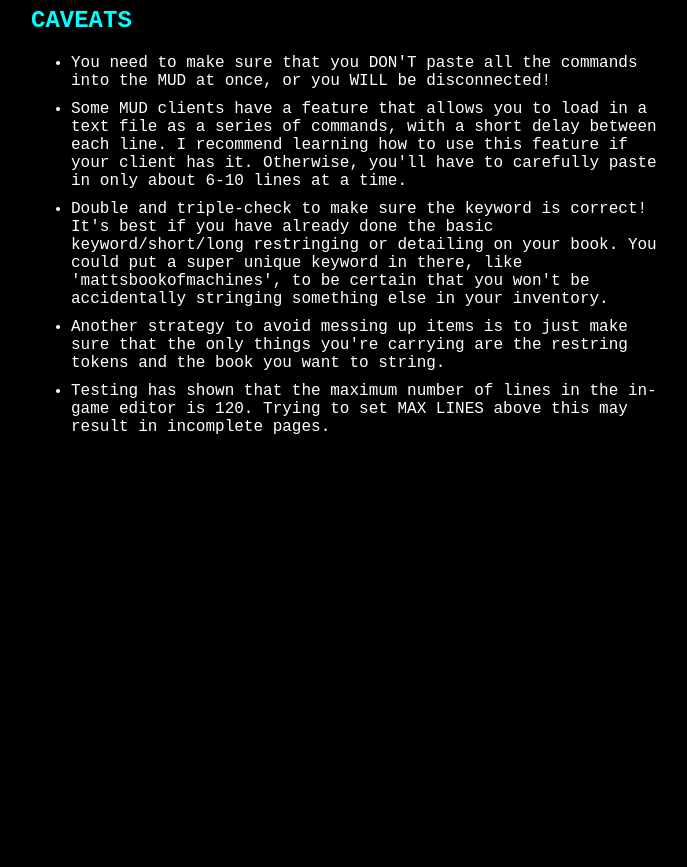
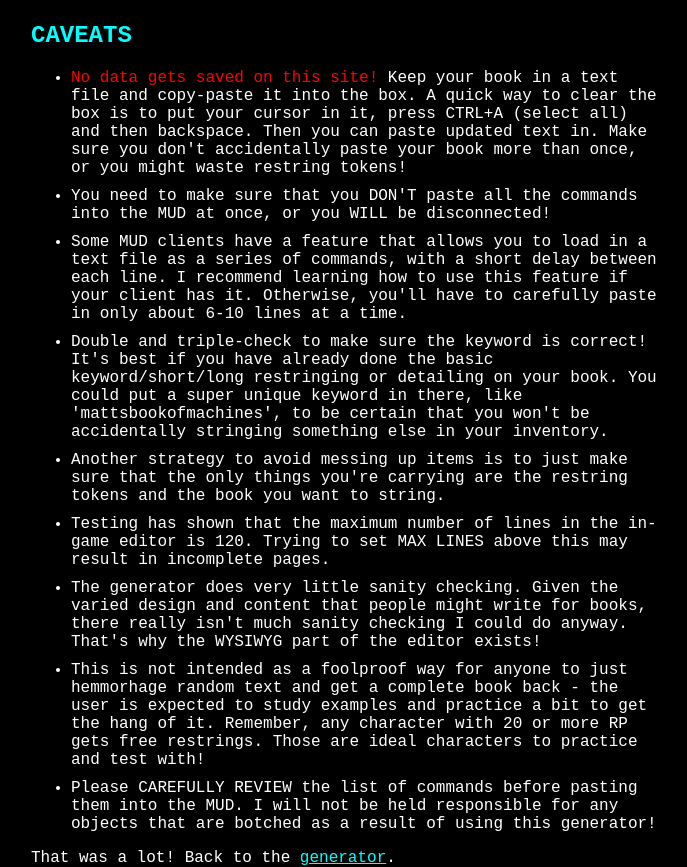
Before and after one commit to jeniferirwin/lensbooks, a plain HTML site: page docs.html in a window 1280 px wide. Shown: the part 1920-2787 px from the top of the page, without its empty margins (293-980 px from the left). Before the commit the page ends 2356 px from the top, so only its background shows below. Drawn offline with Linux system fonts and the light colour scheme.

Commit message:
rename 'toc' to 'contents'

```diff
--- a/docs.html
+++ b/docs.html
@@ -44,9 +44,9 @@
     </ul>
     <h2>ANATOMY OF A BOOK</h2>
     <h3>TABLE OF CONTENTS</h3>
-      <p>The table of contents will have the keyword of 'toc'. To help your reader
+      <p>The table of contents will have the keyword of 'contents'. To help your reader
       find it, you should indicate somewhere in the main description of your book that the reader
-      needs to type: <code class="command">read toc</code>
+      needs to type: <code class="command">read contents</code>
     </p>
     <p>Here is an example of what that might look like.</p>
     <div class="example-main-desc">
@@ -56,7 +56,7 @@
       embossed in gold lettering on the front: <span class="gold">TRIUMPH ON THE COAST</span>
       </p>
       <p>
-        To read the table of contents, type: <span class="command">read toc</span>
+        To read the table of contents, type: <span class="command">read contents</span>
       </p>
     </div>
     <p>
@@ -119,6 +119,12 @@
     <h2>CAVEATS</h2>
     <ul>
       <li class="spaced">
+        <span id="warn">No data gets saved on this site!</span> Keep your book in a text file and copy-paste it into the
+        box. A quick way to clear the box is to put your cursor in it, press CTRL+A (select all) and then backspace. Then
+        you can paste updated text in. Make sure you don't accidentally paste your book more than
+        once, or you might waste restring tokens!
+      </li>
+      <li class="spaced">
         You need to make sure that you DON'T paste all the commands into
         the MUD at once, or you WILL be disconnected!
       </li>
@@ -142,7 +148,24 @@
         Testing has shown that the maximum number of lines in the in-game editor is 120. Trying to set
         MAX LINES above this may result in incomplete pages.
       </li>
+      <li class="spaced">
+        The generator does very little sanity checking. Given the varied design and content that people
+        might write for books, there really isn't much sanity checking I could do anyway. That's why the
+        WYSIWYG part of the editor exists!
+      </li>
+      <li class="spaced">This is not intended as a foolproof way for
+        anyone to just hemmorhage random text and get a complete book back - the user is expected to study
+        examples and practice a bit to get the hang of it. Remember, any character with 20 or more RP gets
+        free restrings. Those are ideal characters to practice and test with!
+      </li>
+      <li class="spaced">Please CAREFULLY REVIEW the list of commands before pasting them into
+        the MUD. I will not be held responsible for any objects that are botched as a result of using
+        this generator!
+      </li>
     </ul>
+  <p>
+    That was a lot! Back to the <a href="index.html">generator</a>.
+  </p>
   </div>
   </body>
 </html>
```
